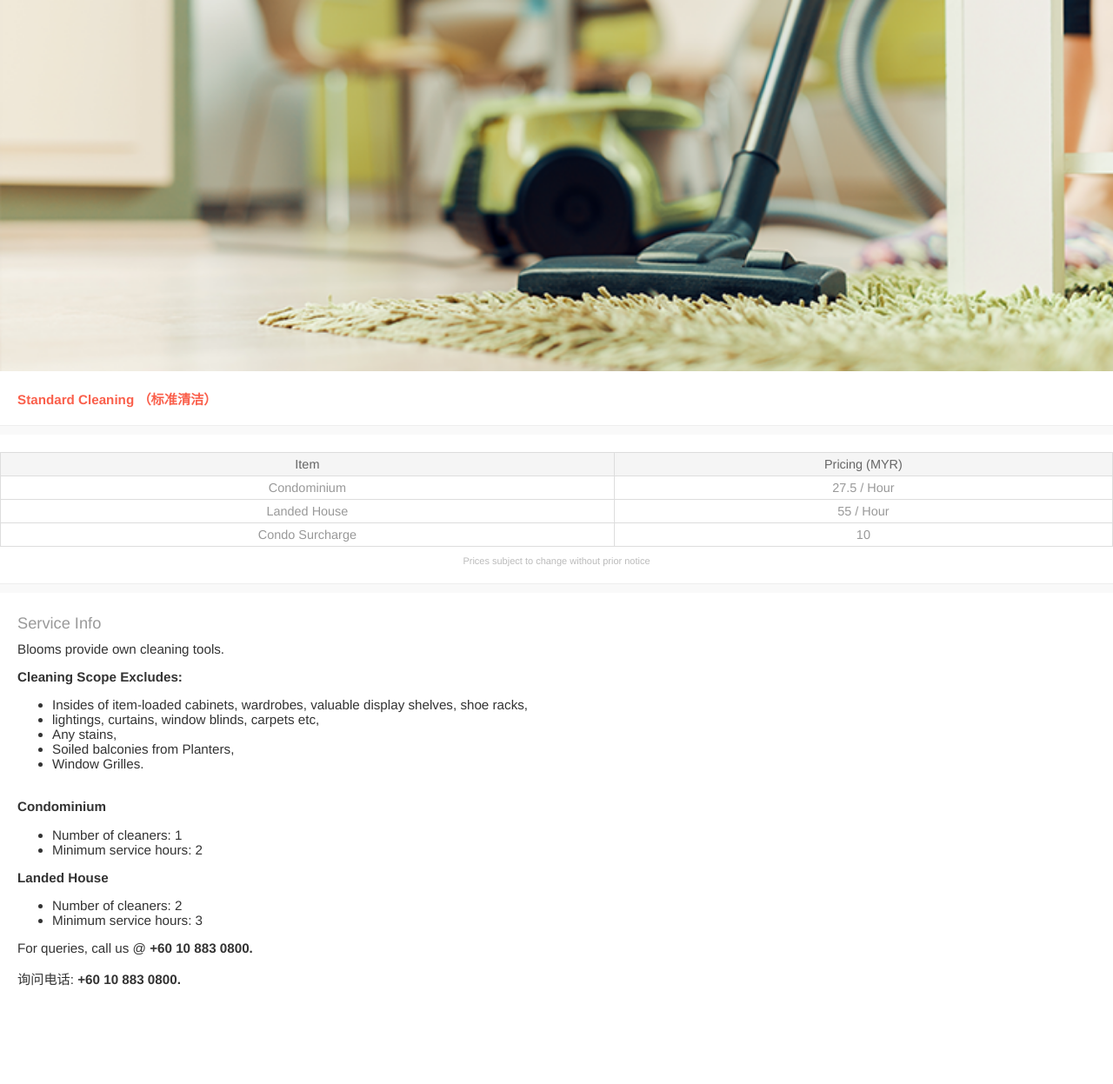
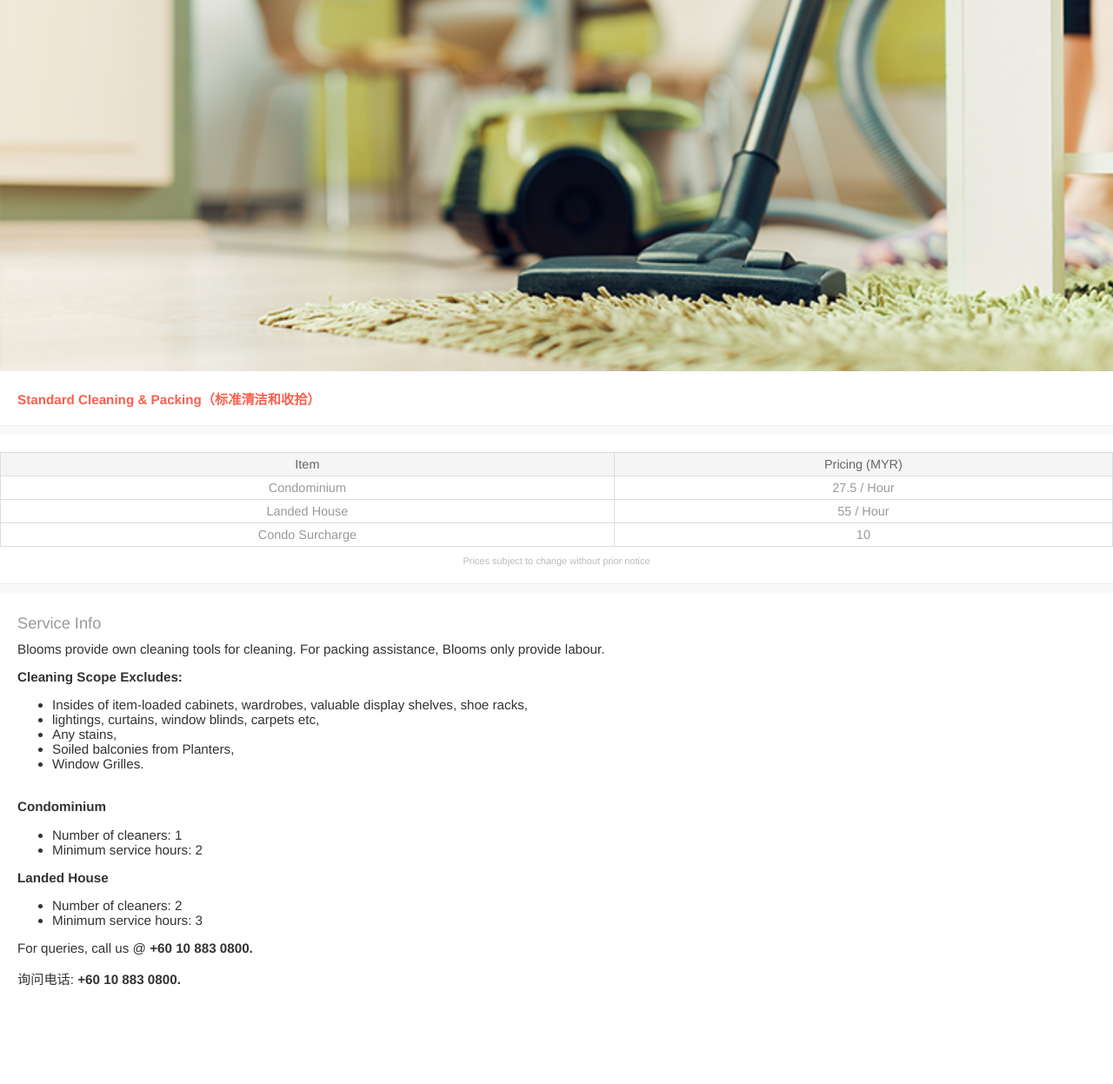
Before and after one commit to blooms-singapore/pages, a Jekyll site: the page built from en/services/myr/cleaning-standard.html, in a window 1280 px wide. Shown: the whole page at 87% size. Built offline with Jekyll 4.4.1, drawn with Linux system fonts in a browser that asks for light colours.

Commit message:
Update cleaning-standard.html

```diff
--- a/en/services/myr/cleaning-standard.html
+++ b/en/services/myr/cleaning-standard.html
@@ -1,5 +1,5 @@
 ---
-subtitle: Standard Cleaning （标准清洁）
+subtitle: Standard Cleaning & Packing（标准清洁和收拾）
 layout: service
 ---
 
@@ -37,7 +37,7 @@ layout: service
   <div class="service-info">
     <h4 class="service-title">Service Info</h4>
     <p>
-      Blooms provide own cleaning tools.
+      Blooms provide own cleaning tools for cleaning. For packing assistance, Blooms only provide labour.
       <p>
         <strong>Cleaning Scope Excludes:</strong>
         <ul>
```
